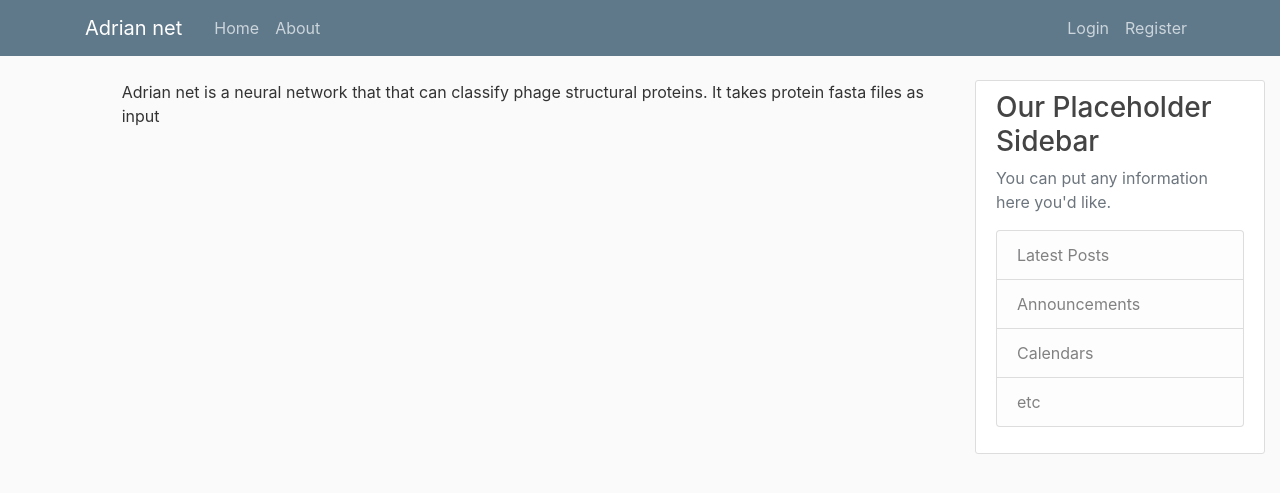
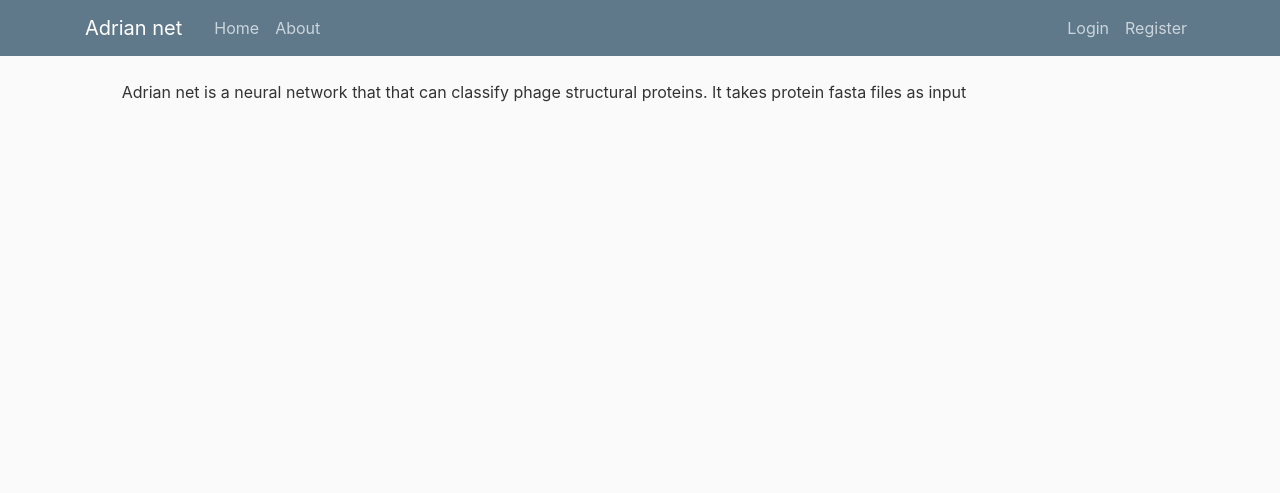
Before and after one commit to Adrian-Cantu/PhANNs, a Flask app: page /about in a window 1280 px wide. Shown: the top 493 px of the page. Run offline with Flask 2, Linux system fonts and the light colour scheme; some libraries are stand-ins or nearby versions.

Commit message:
clean manu a little

```diff
--- a/templates/layout.html
+++ b/templates/layout.html
@@ -42,22 +42,11 @@
       <div class="row">
         <div class="col-lg-1">
 	</div>
-        <div class="col-lg-8">
+        <div class="col-lg-10">
           {% block content %}{% endblock %}
         </div>
-        <div class="col-lg-3">
-          <div class="content-section">
-            <h3>Our Placeholder Sidebar</h3>
-            <p class='text-muted'>You can put any information here you'd like.
-              <ul class="list-group">
-                <li class="list-group-item list-group-item-light">Latest Posts</li>
-                <li class="list-group-item list-group-item-light">Announcements</li>
-                <li class="list-group-item list-group-item-light">Calendars</li>
-                <li class="list-group-item list-group-item-light">etc</li>
-              </ul>
-            </p>
-          </div>
-        </div>
+	<div class="col-lg-1">
+	</div>
       </div>
     </main>
 
```
Also changed, not shown: run_di_model.py (+7 -3 lines), README.md.
